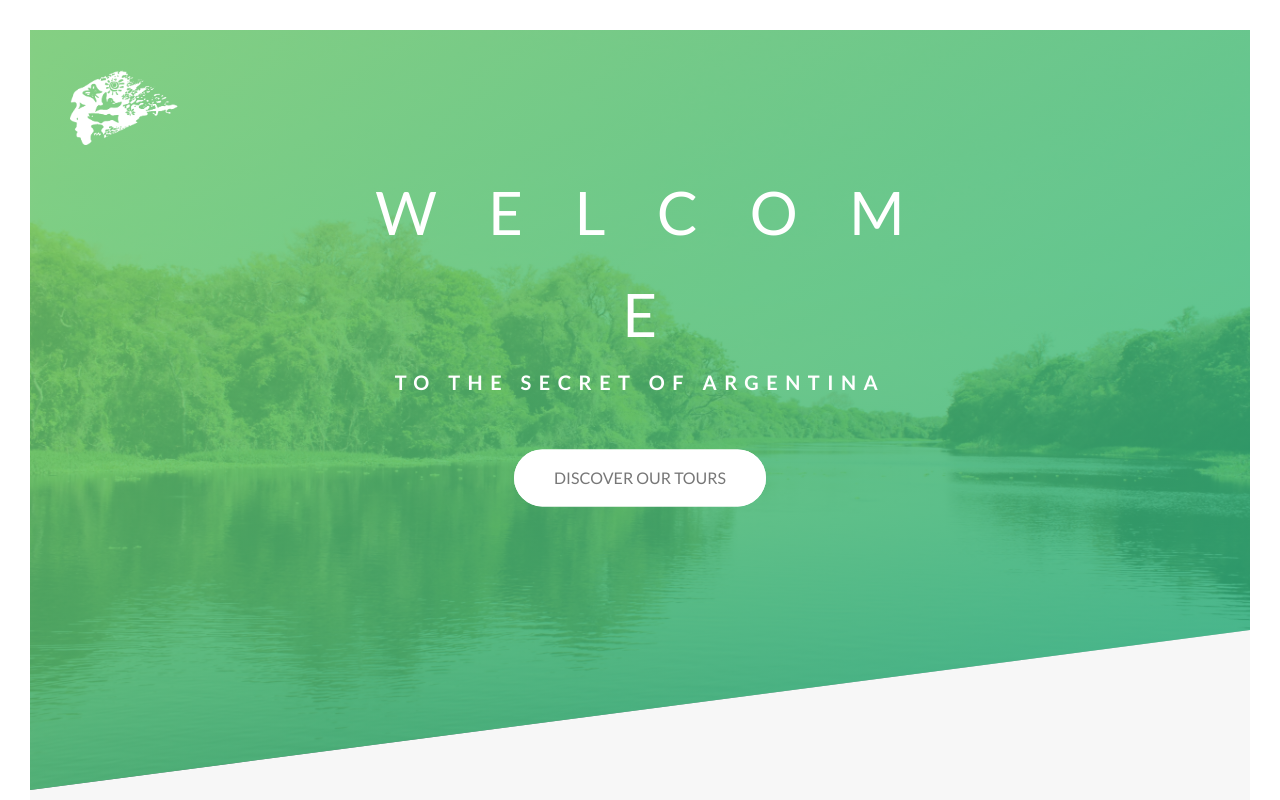
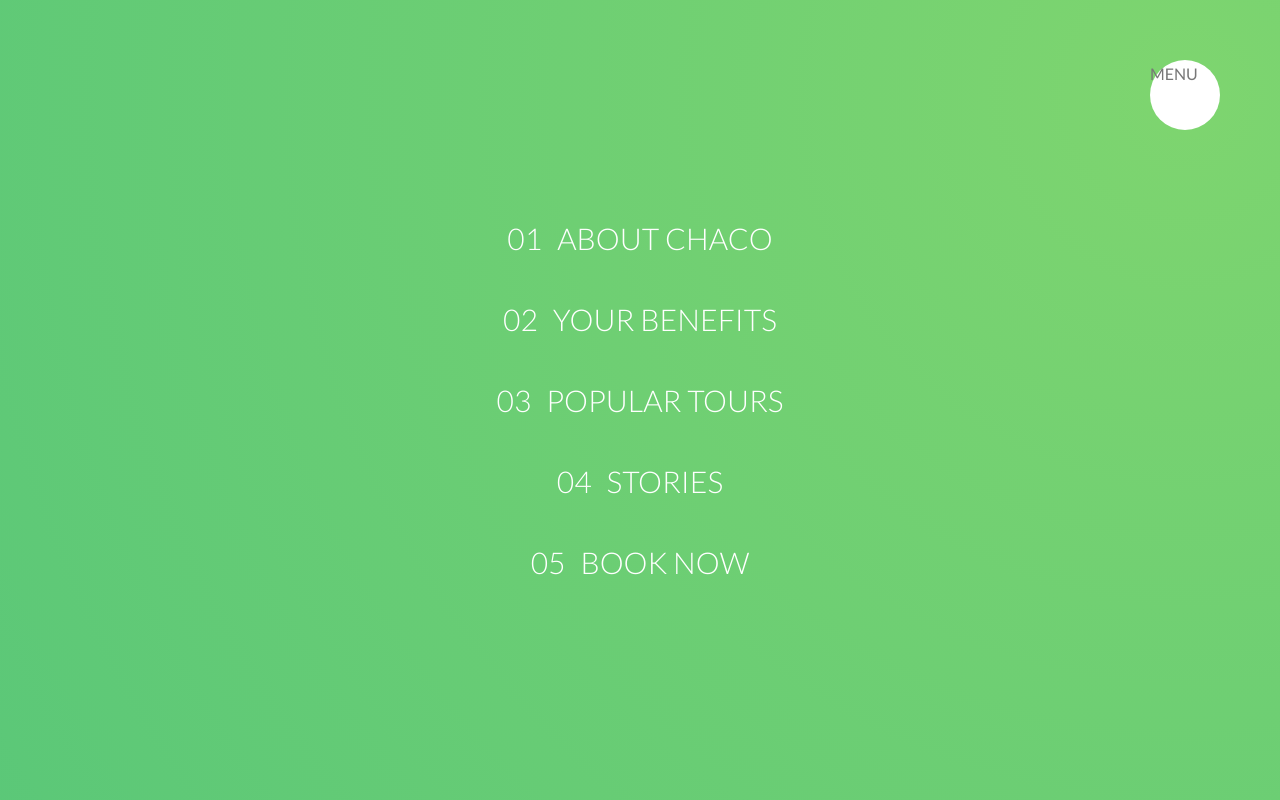
Before and after one commit to Alejandro-Cardozo/the-secret-of-argentina, a website: page index.html in a window 1280 px wide. Shown: the top 800 px of the page. Drawn offline with Linux system fonts and the light colour scheme.

Commit message:
starting a navigation menu

```diff
--- a/index.html
+++ b/index.html
@@ -16,6 +16,21 @@
     <title>Chaco | The Secret of Argentina</title>
   </head>
   <body>
+    <div class="navigation">
+      <input type="checkbox" class="navigation__checkbox" id="navi-toggle">
+      <label for="navi-toggle" class="navigation__button">MENU</label>
+      <div class="navigation__background">&nbsp</div>
+      <nav class="navigation__nav">
+        <ul class="navigation__list">
+          <li class="navigation__item"><a href="#" class="navigation__link"><span>01</span>About Chaco</a></li>
+          <li class="navigation__item"><a href="#" class="navigation__link"><span>02</span>Your benefits</a></li>
+          <li class="navigation__item"><a href="#" class="navigation__link"><span>03</span>Popular tours</a></li>
+          <li class="navigation__item"><a href="#" class="navigation__link"><span>04</span>Stories</a></li>
+          <li class="navigation__item"><a href="#" class="navigation__link"><span>05</span>Book now</a></li>
+        </ul>
+      </nav>
+    </div>
+
     <header class="header">
       <div class="header__logo-box">
         <img src="img/logo-white.png" alt="Logo" class="header__logo" />
--- a/sass/abstracts/_mixins.scss
+++ b/sass/abstracts/_mixins.scss
@@ -1,7 +1,14 @@
 @mixin clearfix {
   &::after {
-    content: "";
+    content: '';
     display: table;
     clear: both;
   }
 }
+
+@mixin centered {
+  position: absolute;
+  top: 50%;
+  left: 50%;
+  transform: translate(-50%, -50%);
+}
--- a/sass/components/_card.scss
+++ b/sass/components/_card.scss
@@ -154,10 +154,7 @@
 
   // BACK SIDE STYLING
   &__cta {
-    position: absolute;
-    top: 50%;
-    left: 50%;
-    transform: translate(-50%, -50%);
+    @include centered;
     width: 90%;
     text-align: center;
   }
--- a/sass/components/_story.scss
+++ b/sass/components/_story.scss
@@ -33,10 +33,7 @@
   }
 
   &__caption {
-    position: absolute;
-    top: 50%;
-    left: 50%;
-    transform: translate(-50%, 25%);
+    @include centered;
     color: $color-white;
     text-transform: uppercase;
     font-size: 1.7rem;
--- a/sass/components/form.scss
+++ b/sass/components/form.scss
@@ -76,10 +76,7 @@
       height: 1.2rem;
       width: 1.2rem;
       border-radius: 50%;
-      position: absolute;
-      top: 50%;
-      left: 50%;
-      transform: translate(-50%, -50%);
+      @include centered;
       background-color: $color-primary;
       opacity: 0;
       transition: opacity .2s;
--- /dev/null
+++ b/sass/layouts/__navigation.scss
@@ -0,0 +1,78 @@
+.navigation {
+
+  &__checkbox {
+    display: none;
+  }
+
+  &__button {
+    background-color: $color-white;
+    height: 7rem;
+    width: 7rem;
+    position: fixed;
+    top: 6rem;
+    right: 6rem;
+    border-radius: 50%;
+    z-index: 2000;
+
+  }
+
+  &__background {
+    height: 6rem;
+    width: 6rem;
+    border-radius: 50%;
+    position: fixed;
+    top: 6.5rem;
+    right: 6.5rem;
+    z-index: 1000;
+    background-image: radial-gradient($color-primary-light, $color-primary-dark);
+
+    transform: scale(80);
+  }
+
+  &__nav {
+    height: 100vh;
+    width: 100%;
+    position: fixed;
+    top: 0;
+    right: 0;
+    z-index: 1500;
+  }
+
+  &__list {
+    @include centered;
+    list-style: none;
+    text-align: center;
+  }
+
+  &__item {
+    margin: 1rem;
+  }
+
+  &__link {
+    &:link,
+    &:visited {
+      display: inline-block;
+      font-size: 3rem;
+      font-weight: 300;
+      padding: 1rem 2rem;
+      color: $color-white;
+      text-decoration: none;
+      text-transform: uppercase;
+      background-image: linear-gradient((120deg, transparent 0%, transparent 50%, $color-white 50%));
+      background-size: 250%;
+      transition: all .4s;
+
+      span {
+        margin-right: 1.5rem;
+        display: inline-block;
+      }
+    }
+
+    &:hover,
+    &:active {
+      background-position: 100%;
+      color: $color-primary;
+      transform: translateX(1rem);
+    }
+  }
+}
--- a/sass/main.scss
+++ b/sass/main.scss
@@ -9,6 +9,7 @@
 
 @import 'pages/home';
 
+@import 'layouts/_navigation';
 @import 'layouts/header';
 @import 'layouts/grid';
 @import 'layouts/footer';
```
Also changed, not shown: css/style.css.
